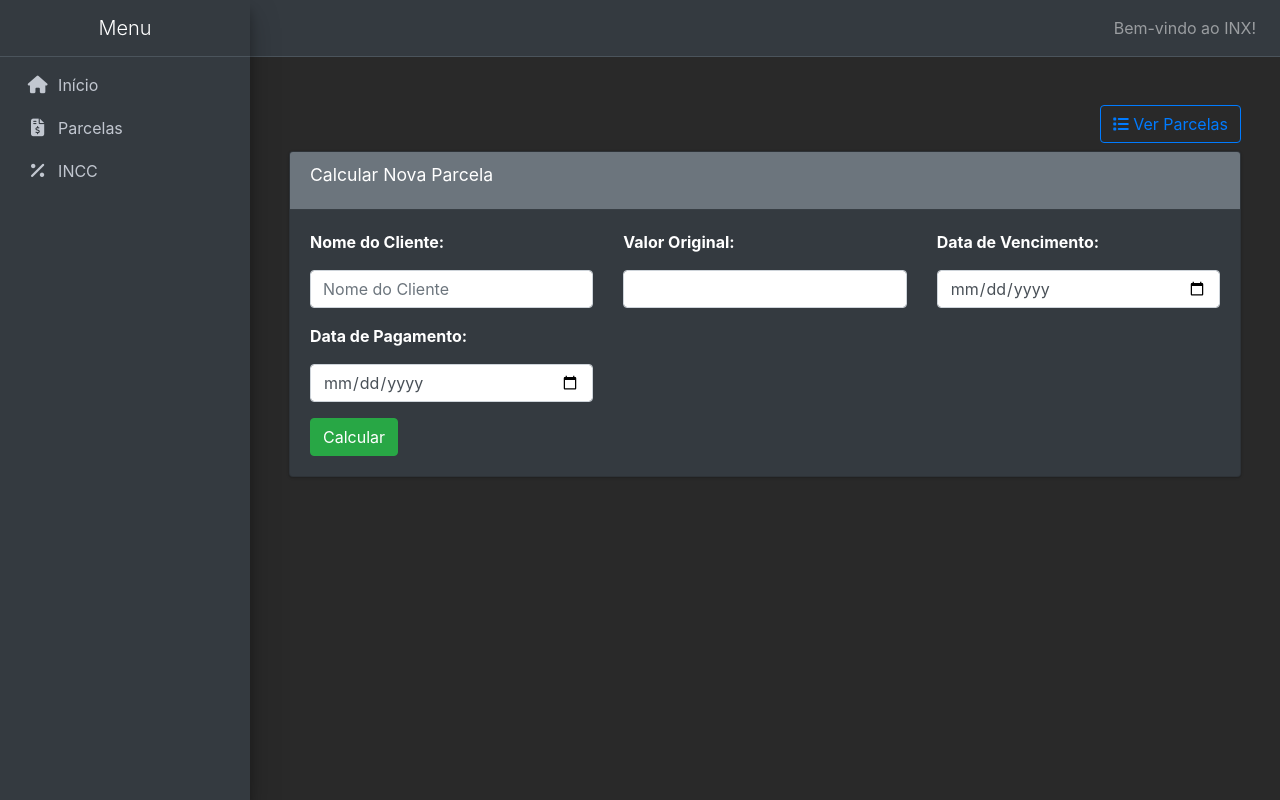
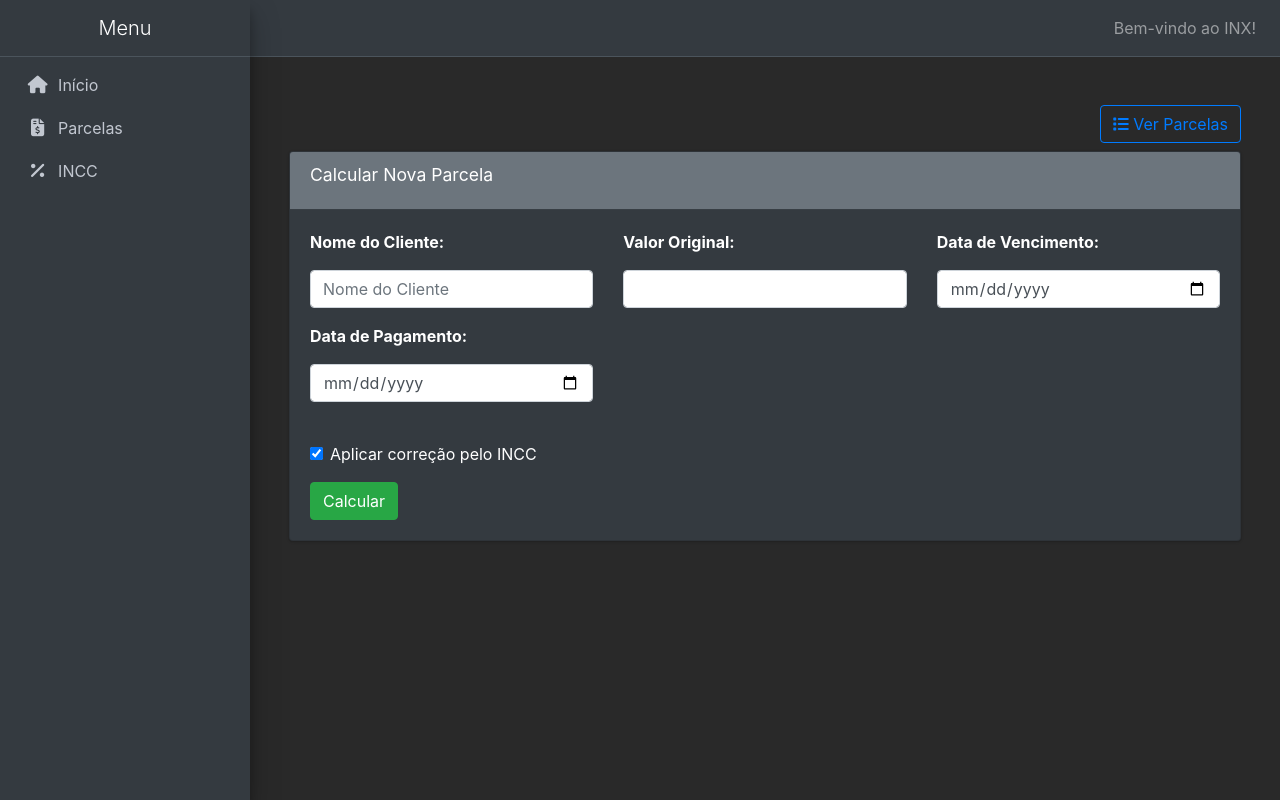
Before and after one commit to RafaelCirn3/INCC-Calculator, a Django app: page /calcular/ in a window 1280 px wide. Run offline with Django 5.2, Linux system fonts and the light colour scheme; data that the repository does not hold is empty; some libraries are stand-ins or nearby versions.

Commit message:
:arrow_up: taxa de incc é opcional, adicionando checkbox para poder selecionar a taxa

```diff
--- a/app/forms.py
+++ b/app/forms.py
@@ -16,18 +16,20 @@ class INCCIndexForm(forms.ModelForm):
 class ParcelaForm(forms.ModelForm):
     class Meta:
         model = Parcela
-        fields = ['nome', 'valor_original', 'data_vencimento', 'data_pagamento']
+        fields = ['nome', 'valor_original', 'data_vencimento', 'data_pagamento', 'aplicar_incc']
         widgets = {
             'nome': forms.TextInput(attrs={'class': 'form-control', 'placeholder': 'Nome do Cliente'}),
             'valor_original': forms.NumberInput(attrs={'class': 'form-control'}),
             'data_vencimento': forms.DateInput(attrs={'type': 'date', 'class': 'form-control'}),
             'data_pagamento': forms.DateInput(attrs={'type': 'date', 'class': 'form-control'}),
+            'aplicar_incc': forms.CheckboxInput(attrs={'class': 'form-check-input'}),
         }
         labels = {
             'nome': 'Nome do Cliente',
             'valor_original': 'Valor Original',
             'data_vencimento': 'Data de Vencimento',
             'data_pagamento': 'Data de Pagamento',
+            'aplicar_incc': 'Aplicar correção pelo INCC',
         }
         help_texts = {
             'nome': 'Informe o nome do cliente (opcional).',
--- a/app/models.py
+++ b/app/models.py
@@ -33,6 +33,8 @@ class Parcela(models.Model):
     correcao_incc = models.DecimalField(max_digits=10, decimal_places=2, null=True, blank=True)
     taxa_boleto = models.DecimalField(max_digits=10, decimal_places=2, null=True, blank=True)
     valor_total = models.DecimalField(max_digits=10, decimal_places=2, null=True, blank=True)
+    aplicar_incc = models.BooleanField(default=True)
+
 
     def __str__(self):
         return f"Parcela de R$ {self.valor_original} - Venc: {self.data_vencimento}"
--- a/app/templates/parcela/form.html
+++ b/app/templates/parcela/form.html
@@ -22,6 +22,14 @@
                     {% csrf_token %}
                     <div class="row">
                         {% for field in form %}
+                        {% if field.name == 'aplicar_incc' %}
+                            <div class="form-group col-md-12">
+                                <div class="form-check mt-4">
+                                    {{ field }}
+                                    <label class="form-check-label text-white" for="{{ field.id_for_label }}">{{ field.label }}</label>
+                                </div>
+                            </div>
+                        {% else %}
                             <div class="form-group col-md-4">
                                 <label class="text-white">{{ field.label_tag }}</label>
                                 <div class="input-group">
@@ -31,7 +39,8 @@
                                     {% endif %}
                                 </div>
                             </div>
-                        {% endfor %}
+                        {% endif %}
+                    {% endfor %}
                     </div>
                     <button type="submit" class="btn btn-success">Calcular</button>
                 </form>
--- a/app/views.py
+++ b/app/views.py
@@ -2,6 +2,7 @@ from django.shortcuts import render, redirect, get_object_or_404
 from django.http import HttpResponse
 from django.contrib import messages
 from dateutil.relativedelta import relativedelta
+from django.utils.timezone import datetime
 from decimal import Decimal
 from .models import Parcela, INCCIndex
 from .forms import ParcelaForm, INCCIndexForm
@@ -55,34 +56,48 @@ def calcular_parcela(request):
             parcela = form.save(commit=False)
             venc = parcela.data_vencimento
             pagto = parcela.data_pagamento
+
             if venc and pagto:
                 if venc > pagto:
                     form.add_error('data_pagamento', 'Data de pagamento não pode ser anterior ao vencimento.')
                     return render(request, 'parcela/form.html', {'form': form})
+
             if pagto:
+                # Tenta buscar o INCC do mês de pagamento. Se não existir, tenta o do mês anterior.
+                mes_ref = pagto.replace(day=1)
                 try:
-                    incc = INCCIndex.objects.get(mes_ano=pagto.replace(day=1))
+                    incc = INCCIndex.objects.get(mes_ano=mes_ref)
                 except INCCIndex.DoesNotExist:
-                    form.add_error('data_pagamento', 'Não existe índice de INCC para o mês de pagamento informado.')
-                    return render(request, 'parcela/form.html', {'form': form})
+                    mes_ref = mes_ref - relativedelta(months=1)
+                    try:
+                        incc = INCCIndex.objects.get(mes_ano=mes_ref)
+                    except INCCIndex.DoesNotExist:
+                        form.add_error('data_pagamento', 'Não existe índice de INCC para o mês de pagamento ou mês anterior.')
+                        return render(request, 'parcela/form.html', {'form': form})
+
                 dias_atraso = (pagto - venc).days
-                # Multa de 2% sobre o valor original
+                dias_atraso = max(dias_atraso, 0)
+
+                # Multa de 2%
                 multa = parcela.valor_original * Decimal('0.02')
 
-                # Juros de mora de 1% ao mês (proporcional aos dias)
+                # Juros proporcionais (1% ao mês = 0.03333% ao dia, aproximado por 1/30)
                 juros = parcela.valor_original * Decimal('0.01') * Decimal(dias_atraso) / Decimal('30')
 
-                # Correção pelo INCC informado diretamente pelo usuário (percentual_incc)
-                percentual_incc = calcular_incc_acumulado(venc, pagto) / Decimal('100')
-                correcao_incc = parcela.valor_original * percentual_incc
+                # Correção opcional pelo INCC
+                if parcela.aplicar_incc:
+                    percentual_incc = calcular_incc_acumulado(venc, pagto) / Decimal('100')
+                    correcao_incc = parcela.valor_original * percentual_incc
+                else:
+                    correcao_incc = Decimal('0.00')
 
-                # Taxa fixa do boleto
+                # Taxa de boleto fixa
                 taxa_boleto = Decimal('3.00')
 
-                # Valor total com todos os acréscimos
+                # Valor total
                 total = parcela.valor_original + multa + juros + correcao_incc + taxa_boleto
 
-                # Preenchendo os campos calculados
+                # Preenchendo campos
                 parcela.dias_atraso = dias_atraso
                 parcela.multa = multa
                 parcela.juros_mora = juros
@@ -91,7 +106,6 @@ def calcular_parcela(request):
                 parcela.valor_total = total
 
                 parcela.save()
-
                 return redirect('parcela_detalhe', parcela_id=parcela.id)
     else:
         form = ParcelaForm()
```
Also changed, not shown: app/management/commands/load_incc.py (added, +38 -0 lines), README.md, app/management/__init__.py (added), app/management/commands/__init__.py (added), app/migrations/0002_parcela_aplicar_incc.py (added).
